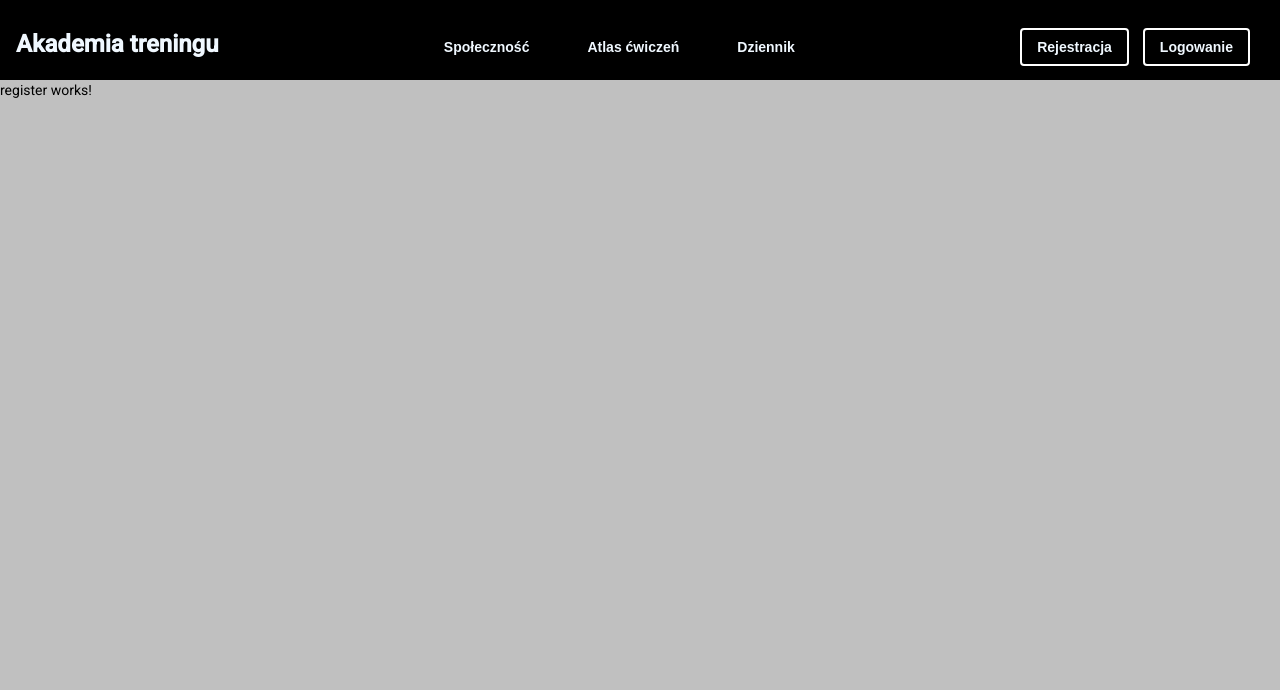
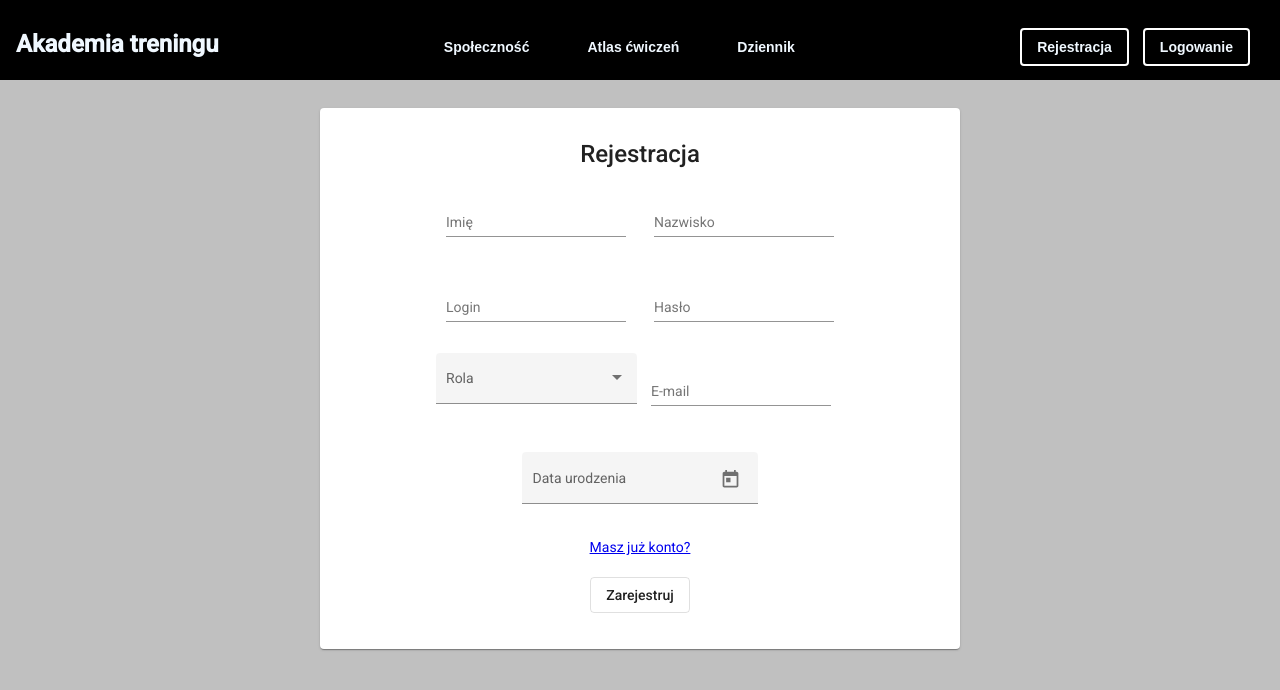
Before and after one commit to WojciechBednarczyk/Praca-inzynierska, an Angular app in the folder web-client/: page /register in a window 1280 px wide. Shown: the top 690 px of the page. Built offline with nearby package versions, Linux system fonts and the light colour scheme.

Commit message:
Implemented register page

```diff
--- a/web-client/src/app/login/login.component.css
+++ b/web-client/src/app/login/login.component.css
@@ -4,7 +4,3 @@
   margin-right: 25%;
   margin-top: 2em;
 }
-
-.login-form{
-  height: 400px;
-}
--- a/web-client/src/app/register/register.component.css
+++ b/web-client/src/app/register/register.component.css
@@ -0,0 +1,22 @@
+.register-container{
+  width: 50%;
+  margin-left: 25%;
+  margin-right: 25%;
+  margin-top: 2em;
+}
+
+.rows{
+  text-align: center;
+  display: flex;
+  flex-direction: row;
+  justify-content: center;
+}
+
+.inputs{
+  margin: 1em;
+}
+
+.input-email{
+  margin: 1em;
+  margin-left: 0em;
+}
--- a/web-client/src/app/register/register.component.html
+++ b/web-client/src/app/register/register.component.html
@@ -1 +1,74 @@
-<p>register works!</p>
+<div class="register-container">
+  <mat-card>
+    <mat-card-title style="text-align: center; margin: 20px">Rejestracja</mat-card-title>
+<mat-card-content>
+  <div class="rows">
+    <p class="inputs">
+      <mat-form-field>
+        <input type="text" matInput placeholder="Imię" formControlName="login">
+      </mat-form-field>
+    </p>
+
+    <p class="inputs">
+      <mat-form-field>
+        <input type="text" matInput placeholder="Nazwisko" formControlName="password">
+      </mat-form-field>
+    </p>
+  </div>
+
+  <div class="rows">
+    <p class="inputs">
+      <mat-form-field>
+        <input type="text" matInput placeholder="Login" formControlName="login">
+      </mat-form-field>
+    </p>
+
+    <p class="inputs">
+      <mat-form-field>
+        <input type="password" matInput placeholder="Hasło" formControlName="password">
+      </mat-form-field>
+    </p>
+  </div>
+
+  <div class="rows">
+
+    <p>
+      <mat-form-field appearance="fill">
+        <mat-label>Rola</mat-label>
+        <mat-select>
+          <mat-option value="one">Trener</mat-option>
+          <mat-option value="two">Podopieczny</mat-option>
+        </mat-select>
+      </mat-form-field>
+    </p>
+
+    <p class="inputs">
+      <mat-form-field>
+        <input type="email" matInput placeholder="E-mail" formControlName="password">
+      </mat-form-field>
+    </p>
+  </div>
+
+  <div style="text-align: center;">
+    <p class="inputs">
+      <mat-form-field appearance="fill">
+        <mat-label>Data urodzenia</mat-label>
+        <input matInput [matDatepicker]="picker">
+        <mat-datepicker-toggle matSuffix [for]="picker"></mat-datepicker-toggle>
+        <mat-datepicker #picker></mat-datepicker>
+      </mat-form-field>
+    </p>
+  </div>
+
+
+  <div style="text-align: center;">
+    <a [routerLink]="'/login'">Masz już konto?</a>
+  </div>
+
+  <div style="text-align: center; margin: 20px">
+    <button mat-stroked-button type="submit" mat-button>Zarejestruj</button>
+  </div>
+
+</mat-card-content>
+</mat-card>
+</div>
```
Also changed, not shown: web-client/src/app/app.module.ts (+11 -4 lines).
